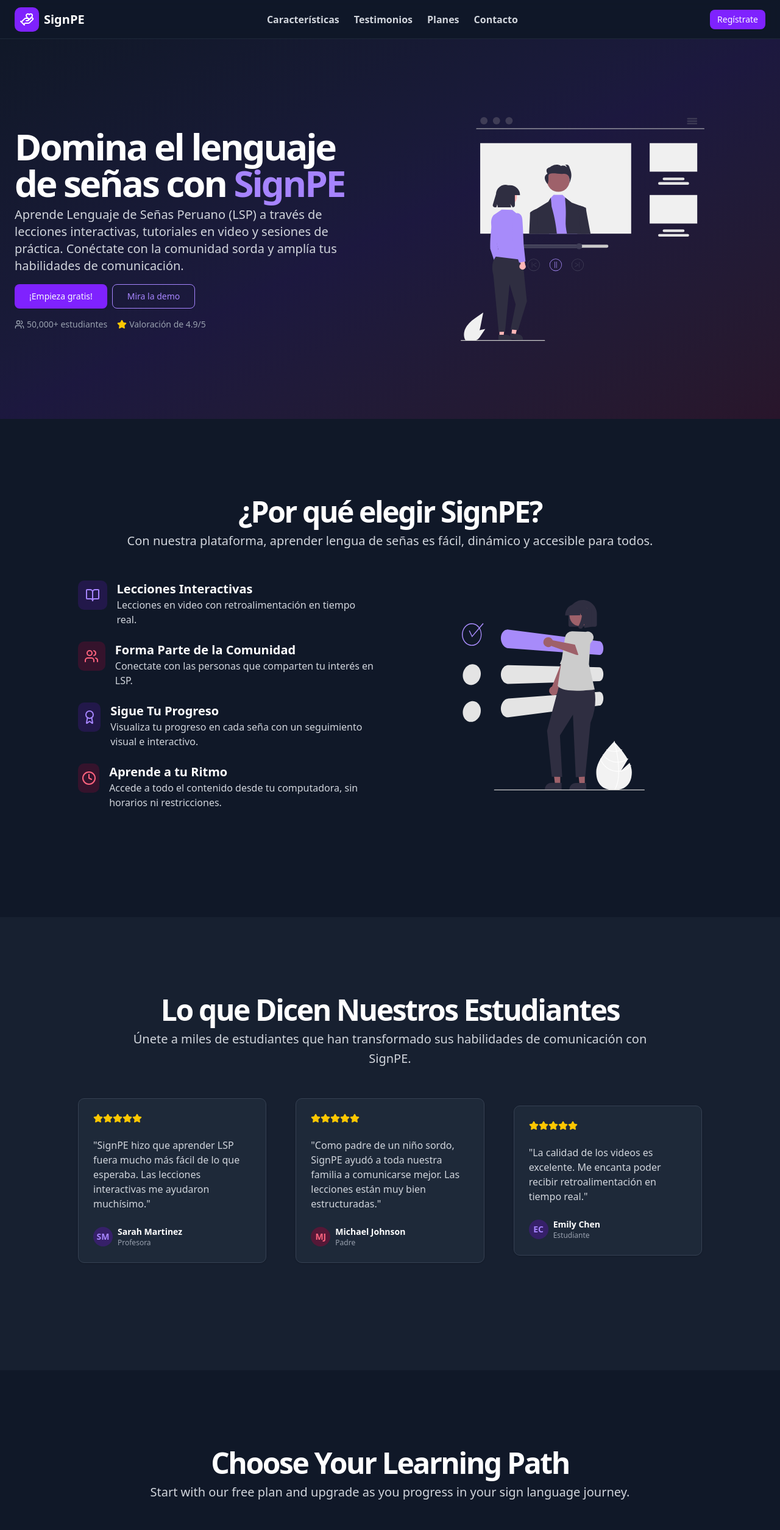
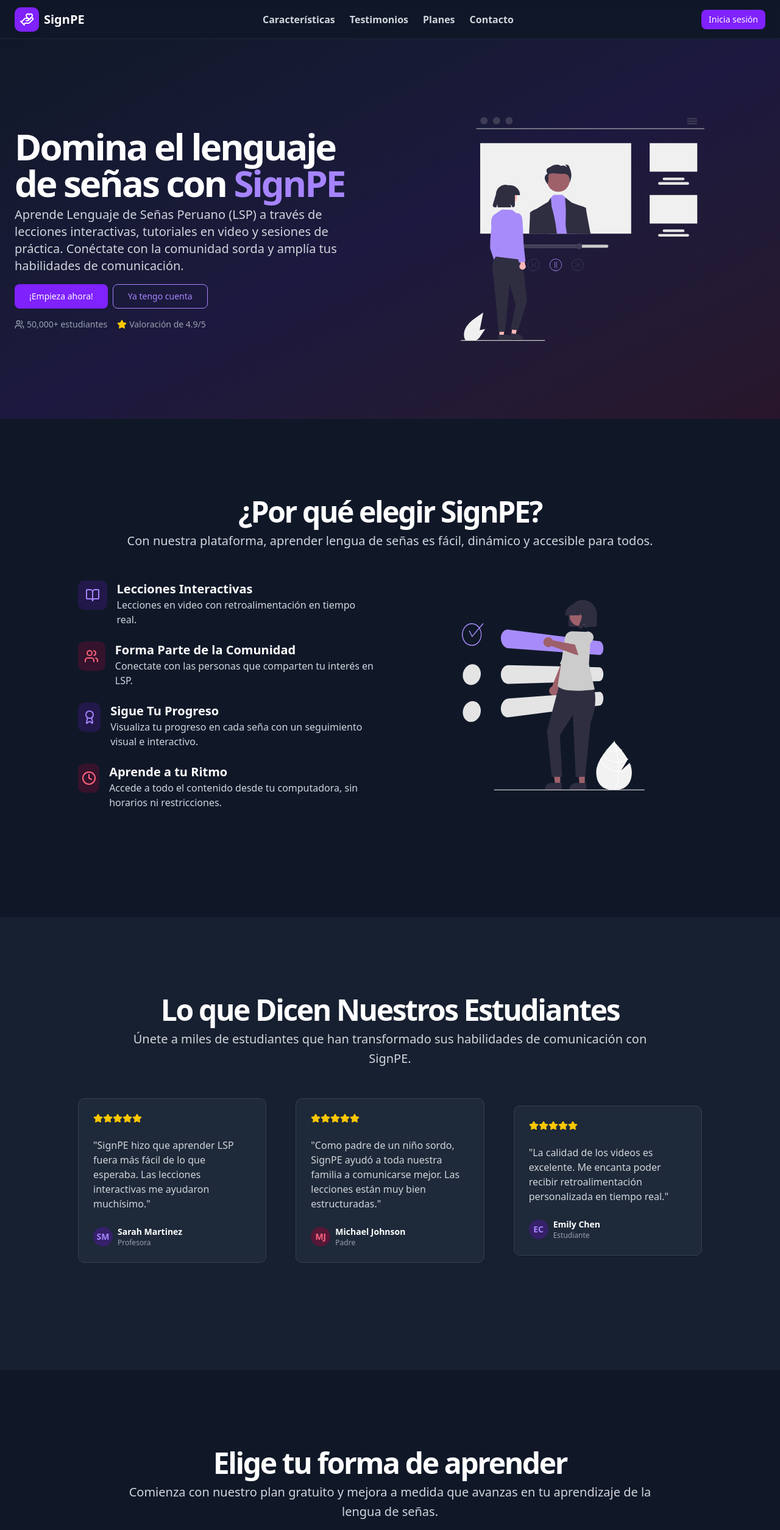
Before and after one commit to chorri/signpe, a React (Vite) app in the folder frontend/: page / in a window 1280 px wide. Shown: the top 2509 px of the page at 61% size. Built offline with nearby package versions, Linux system fonts and the light colour scheme.

Commit message:
feat: finish landing
Signed-off-by: ByeBye-Sama <joaquin.byebye@gmail.com>

```diff
--- a/frontend/src/app.tsx
+++ b/frontend/src/app.tsx
@@ -1,6 +1,6 @@
 import { BrowserRouter as Router, Route, Routes } from 'react-router-dom'
 
-import { Dashboard, Home, Login } from 'pages'
+import { Dashboard, Home, Login, SignUp } from 'pages'
 
 function App() {
   return (
@@ -8,6 +8,7 @@ function App() {
       <Routes>
         <Route path="/" element={<Home />} />
         <Route path="/login" element={<Login />} />
+        <Route path="/sign-up" element={<SignUp />} />
         <Route path="/dashboard" element={<Dashboard />} />
       </Routes>
     </Router>
--- a/frontend/src/pages/home/home.tsx
+++ b/frontend/src/pages/home/home.tsx
@@ -65,7 +65,7 @@ export const Home = () => {
         </nav>
         <Link to="/login" className="ml-4">
           <Button size="sm" className="bg-violet-600 hover:bg-violet-700">
-            Regístrate
+            Inicia sesión
           </Button>
         </Link>
       </header>
@@ -87,16 +87,20 @@ export const Home = () => {
                   </p>
                 </div>
                 <div className="flex flex-col gap-2 min-[400px]:flex-row">
+                  <Link to="/sign-up">
                     <Button size="lg" className="bg-violet-600 hover:bg-violet-700">
-                    ¡Empieza gratis!
+                      ¡Empieza ahora!
                     </Button>
+                  </Link>
+                  <Link to="/login">
                     <Button
                       variant="outline"
                       size="lg"
                       className="bg-transparent text-violet-400 border-violet-400 hover:bg-violet-900/10  hover:text-violet-500 hover:border-violet-500"
                     >
-                    Mira la demo
+                      Ya tengo cuenta
                     </Button>
+                  </Link>
                 </div>
                 <div className="flex items-center gap-4 text-sm text-gray-400">
                   <div className="flex items-center gap-1">
@@ -228,8 +232,8 @@ export const Home = () => {
                 </CardHeader>
                 <CardContent>
                   <p className="text-gray-300">
-                    "SignPE hizo que aprender LSP fuera mucho más fácil de lo que esperaba. Las
-                    lecciones interactivas me ayudaron muchísimo."
+                    "SignPE hizo que aprender LSP fuera más fácil de lo que esperaba. Las lecciones
+                    interactivas me ayudaron muchísimo."
                   </p>
                 </CardContent>
                 <CardFooter>
@@ -285,7 +289,7 @@ export const Home = () => {
                 <CardContent>
                   <p className="text-gray-300">
                     "La calidad de los videos es excelente. Me encanta poder recibir
-                    retroalimentación en tiempo real."
+                    retroalimentación personalizada en tiempo real."
                   </p>
                 </CardContent>
                 <CardFooter>
@@ -313,11 +317,11 @@ export const Home = () => {
             <div className="flex flex-col items-center justify-center space-y-4 text-center">
               <div className="space-y-2">
                 <h2 className="text-3xl font-bold tracking-tighter sm:text-5xl text-white">
-                  Choose Your Learning Path
+                  Elige tu forma de aprender
                 </h2>
                 <p className="max-w-[900px] text-gray-300 md:text-xl/relaxed lg:text-base/relaxed xl:text-xl/relaxed">
-                  Start with our free plan and upgrade as you progress in your sign language
-                  journey.
+                  Comienza con nuestro plan gratuito y mejora a medida que avanzas en tu aprendizaje
+                  de la lengua de señas.
                 </p>
               </div>
             </div>
@@ -489,18 +493,22 @@ export const Home = () => {
                 </p>
               </div>
               <div className="flex flex-col gap-4 min-[400px]:flex-row">
+                <Link to="/sign-up">
                   <Button
                     size="lg"
                     className="bg-violet-100/10 text-violet-200 border border-violet-200 hover:bg-violet-200/15 hover:text-violet-300 hover:border-violet-300"
                   >
-                  ¡Empieza gratis!
+                    ¡Empieza ahora!
                   </Button>
+                </Link>
+                <Link to="/login">
                   <Button
                     size="lg"
                     className="bg-violet-100/10 text-violet-200 border border-violet-200 hover:bg-violet-200/15 hover:text-violet-300 hover:border-violet-300"
                   >
-                  Mira la demo
+                    Ya tengo cuenta
                   </Button>
+                </Link>
               </div>
               <p className="text-sm text-violet-100">
                 Sin tarjeta de crédito • Cancela cuando quieras • Garantía de reembolso por 30 días
@@ -541,7 +549,7 @@ export const Home = () => {
               </div>
             </div>
             <div className="space-y-4">
-              <h4 className="font-semibold text-white">Product</h4>
+              <h4 className="font-semibold text-white">Producto</h4>
               <ul className="space-y-2 text-sm">
                 <li>
                   <Link to="#" className="text-gray-400 hover:text-violet-400">
@@ -581,7 +589,7 @@ export const Home = () => {
               </ul>
             </div>
             <div className="space-y-4" id="contact">
-              <h4 className="font-semibold text-white">Contact</h4>
+              <h4 className="font-semibold text-white">Contacto</h4>
               <ul className="space-y-2 text-sm">
                 <li className="flex items-center gap-2 text-gray-400">
                   <Mail className="h-4 w-4" />
--- a/frontend/src/pages/index.ts
+++ b/frontend/src/pages/index.ts
@@ -1,3 +1,4 @@
 export * from './dashboard'
 export * from './home'
 export * from './login'
+export * from './sign-up'
--- /dev/null
+++ b/frontend/src/pages/sign-up/index.ts
@@ -0,0 +1 @@
+export * from './sign-up'
--- /dev/null
+++ b/frontend/src/pages/sign-up/sign-up.tsx
@@ -0,0 +1,15 @@
+import { useState } from 'react'
+
+import { Button } from 'components'
+
+export const SignUp = () => {
+  const [count, setCount] = useState(0)
+
+  return (
+    <>
+      <Button variant="destructive" onClick={() => setCount(count => count + 1)}>
+        SignUp
+      </Button>
+    </>
+  )
+}
```
Lines whose indentation alone changed are shown as unchanged.
